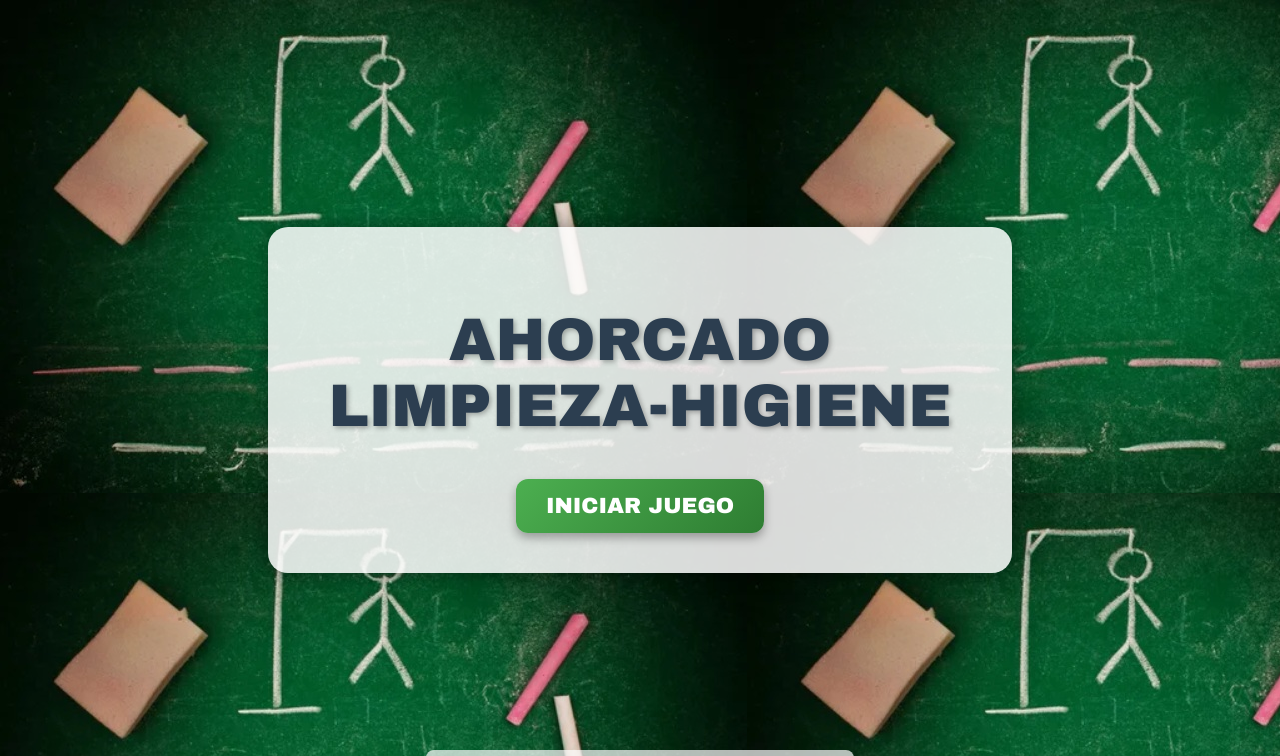
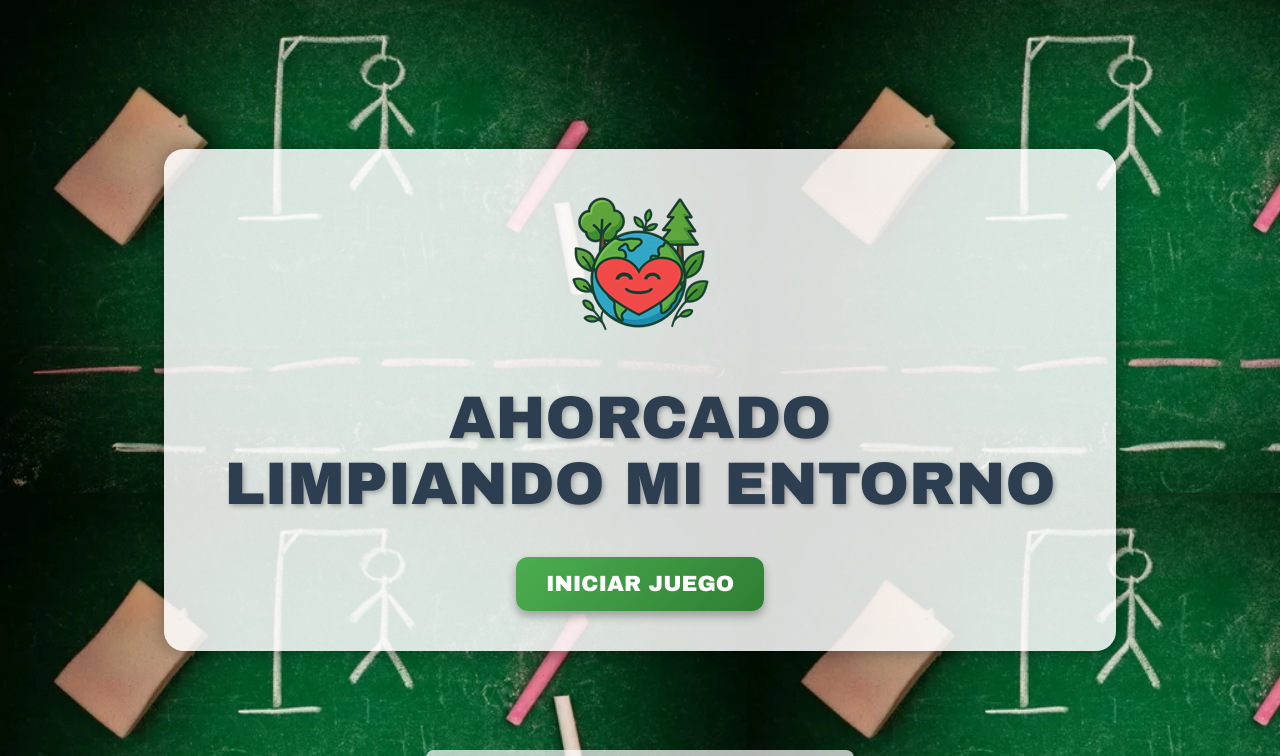
Before and after one commit to Robert-GS/PAEC-Ahorcado, a Flask app: page / in a window 1280 px wide. Shown: the top 756 px of the page. Run offline with Flask 3, Linux system fonts and the light colour scheme.

Commit message:
Update index.html
Logo en pantalla de inicio y actualizacion del nombre

```diff
--- a/templates/index.html
+++ b/templates/index.html
@@ -7,7 +7,8 @@
 </head>
 <body class="inicio">
     <div class="inicio-container">
-        <h1 class="titulo">AHORCADO<br>LIMPIEZA-HIGIENE</h1>
+        <img src="{{ url_for('static', filename='/PAEC_PNG.png') }}" alt="Logo Ahorcado" class="logo-inicio">
+        <h1 class="titulo">AHORCADO<br>LIMPIANDO MI ENTORNO</h1>
         <a href="{{ url_for('juego') }}" class="btn-inicio">INICIAR JUEGO</a>
     </div>
 
@@ -15,4 +16,5 @@
         Autor: Roberto Gallegos - C.E.T.i.s. N° 47
     </footer>
 </body>
+
 </html>
```
